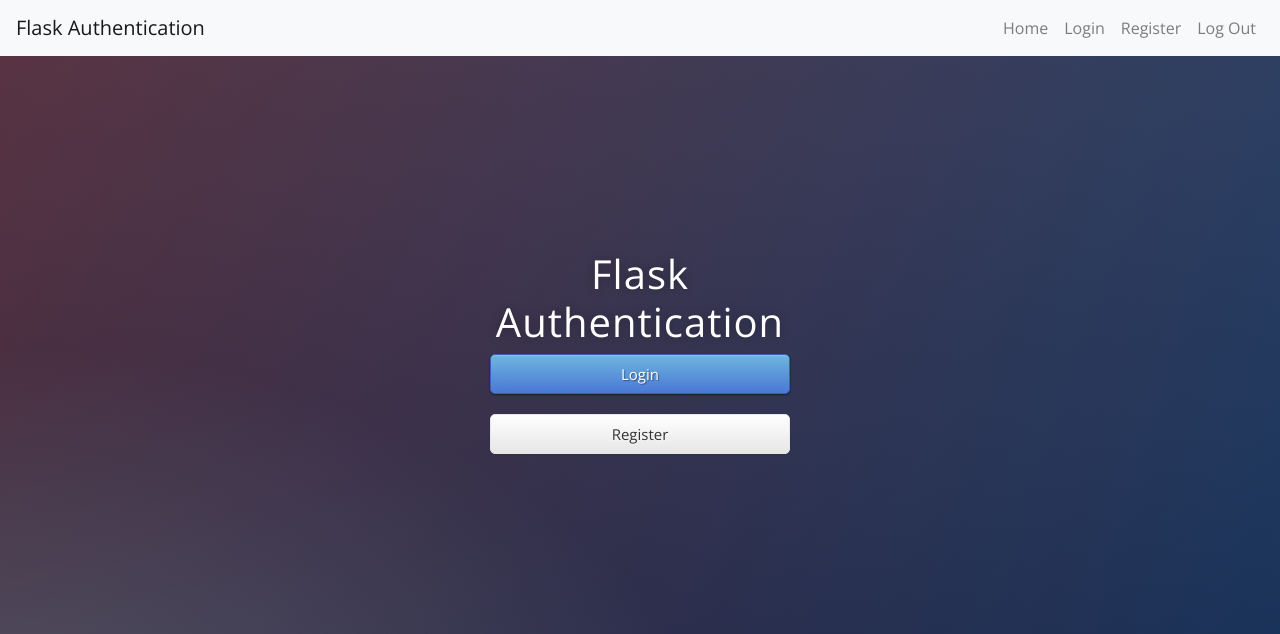
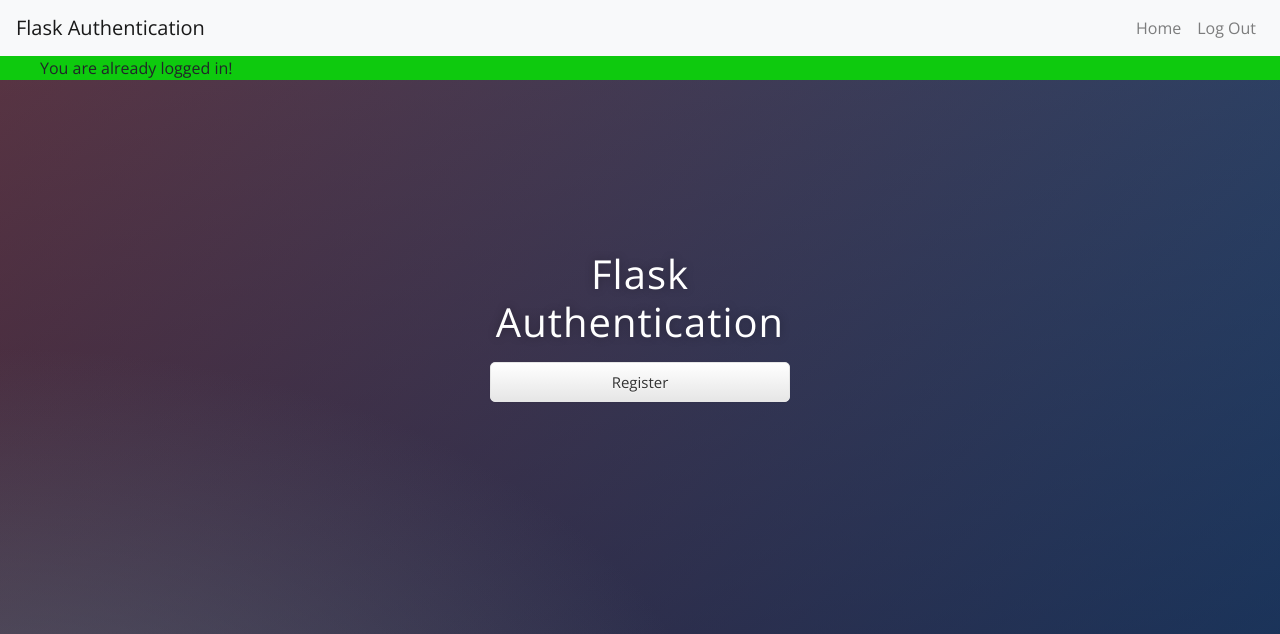
Before and after one commit to PedroCarvalho1500/bootcamp_python, a Flask app: page / in a window 1280 px wide. Shown: the top 634 px of the page. Run offline with Flask 3, Linux system fonts and the light colour scheme; a user stored in the database is signed in; some libraries are stand-ins or nearby versions.

Commit message:
ADD: Adding Logoff process, checking email on registry.

```diff
--- a/day-68-starting-files-flask-auth/main.py
+++ b/day-68-starting-files-flask-auth/main.py
@@ -184,14 +184,16 @@ def load_user(user_id):
 @app.route('/')
 def home():
     db_obj.mountTables()
-    return render_template("index.html")
+    #input("LOGGED? "+str(bool(current_user.is_authenticated)))
+    if(bool(current_user.is_authenticated) == True): flash('You are already logged in!')
+    return render_template("index.html", logged_in=str(bool(current_user.is_authenticated)))
 
 
 @app.route('/register', methods=["GET", "POST"])
 @login_required
 def register():
     #new_register_form = RegisterForm()
-
+    error = None
     return render_template("register.html")
 
 
@@ -199,24 +201,34 @@ def register():
 def registered():
     name = request.form['name']
     email = request.form['email']
-    password = werkzeug.security.generate_password_hash(request.form['password'], method='sha256', salt_length=8)
+    error = None
 
+    try:
+        email_already_exists = db_obj.get_user_id_by_email(email)
+        error = 'You\' already signed up with that email, log in instead!'
+        return render_template("register.html", error=error)
 
-    db_obj.insert_new_register(name,email,password)
+    except:
+        password = werkzeug.security.generate_password_hash(request.form['password'], method='sha256', salt_length=8)
+        db_obj.insert_new_register(name,email,password)
+        new_user = User(db_obj.get_user_id_by_email(email)[0],email,password,name)
+        #input("EMAIL DOESN'T EXIST")
+        logout_user()
+        Us = load_user(db_obj.get_user_id_by_email(email)[0])
+        login_user(Us)
 
-    #input("HERE...")
-    new_user = User(db_obj.get_user_id_by_email(email)[0],email,password,name)
-    #input(db_obj.get_user_id_by_email(email)[0])
-    logout_user()
-    Us = load_user(db_obj.get_user_id_by_email(email)[0])
-    login_user(Us)
+        return redirect('/secrets/'+str(email))
 
-    return redirect('/secrets/'+str(email))
+    #except:
+    #    error = 'You\' already signed up with that email, log in instead!'
+
+    #return render_template('/register.html', error=error)
+
 
 
 @app.route('/login', methods=["POST", "GET"])
 def login():
-
+    logout_user()
     return render_template("login.html")
 
 
--- a/day-68-starting-files-flask-auth/templates/base.html
+++ b/day-68-starting-files-flask-auth/templates/base.html
@@ -25,7 +25,8 @@
             <a class="nav-link" href="{{ url_for('home') }}">Home</a>
           </li>
           <!-- TODO: Hide the Login/Registration navigation for logged-in users -->
-          {% if not logged_in: %}
+
+          {% if logged_in == "False" %}
           <li class="nav-item">
             <a class="nav-link" href="{{ url_for('login') }}">Login</a>
           </li>
--- a/day-68-starting-files-flask-auth/templates/index.html
+++ b/day-68-starting-files-flask-auth/templates/index.html
@@ -3,14 +3,26 @@
 <div class="box">
   <h1>Flask Authentication</h1>
   <!-- TODO: Hide the Login/Registration buttons for logged-in users -->
-  <a href="{{ url_for('login') }}" class="btn btn-primary btn-block btn-large"
-    >Login</a
-  >
-  <a
+
+  {% if logged_in == 'False' %}
+    <a href="{{ url_for('login') }}" class="btn btn-primary btn-block btn-large"
+      >Login</a
+    >
+  {% else %}
+    {% with messages = get_flashed_messages() %}
+      {% if messages %}
+        <ul class="flashes">
+        </ul>
+      {% endif %}
+    {% endwith %}
+
+  {% endif %}
+    <a
     href="{{ url_for('register') }}"
     class="btn btn-secondary btn-block btn-large"
     >Register</a
   >
+
 </div>
 
 {% endblock %}
--- a/day-68-starting-files-flask-auth/templates/register.html
+++ b/day-68-starting-files-flask-auth/templates/register.html
@@ -3,6 +3,9 @@
 
 <div class="box">
 	<h1>Register</h1>
+    {% if error %}
+        <p class=error><strong></strong> {{ error }}
+    {% endif %}
     <form action="{{ url_for('registered') }}" method="post">
     	<input type="text" name="name" placeholder="Name" required="required" />
 		<input type="email" name="email" placeholder="Email" required="required" />
```
Also changed, not shown: day-68-starting-files-flask-auth/instance/users.db.
